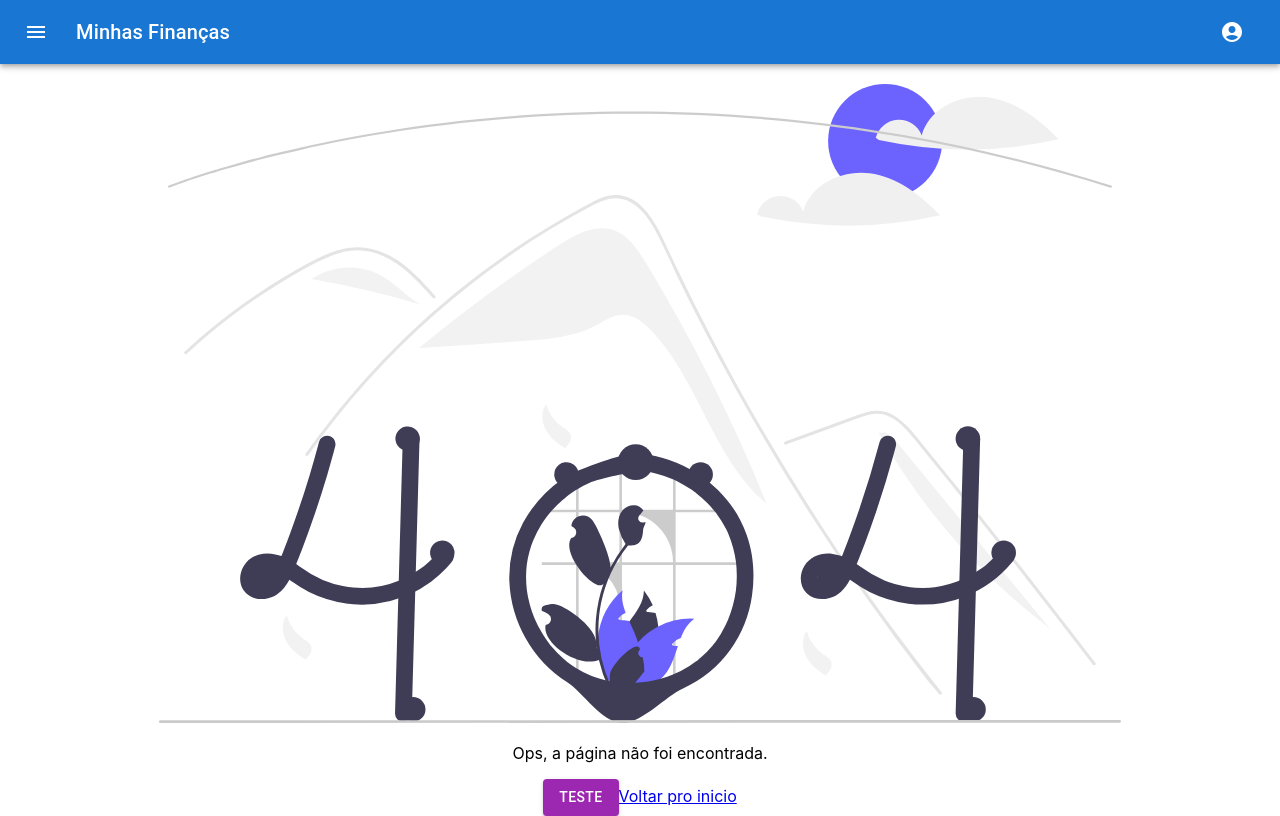
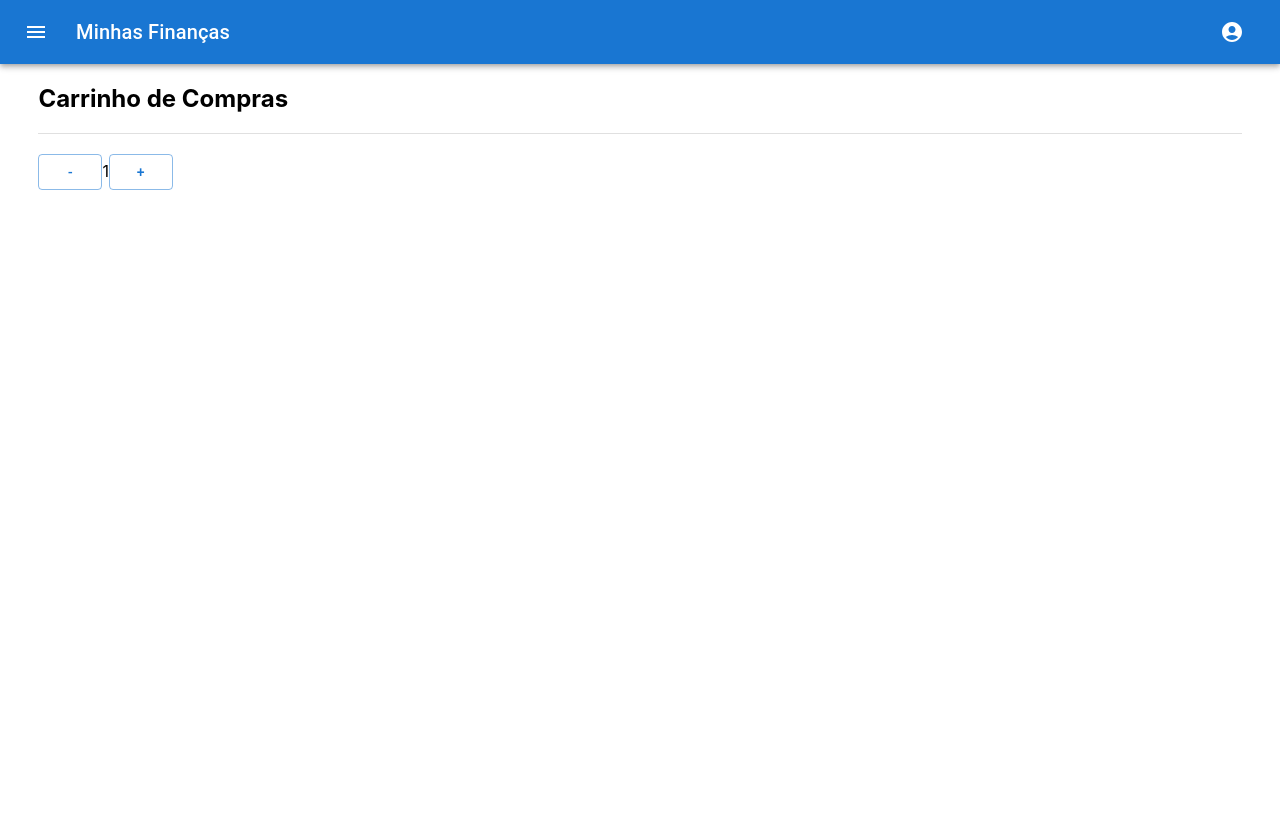
Before and after one commit to iwtrainingbr/app-front-10, a React (Create React App) app: page /carrinho in a window 1280 px wide. Built offline with nearby package versions, Linux system fonts and the light colour scheme.

Commit message:
Criando carrinho

```diff
--- a/src/App.js
+++ b/src/App.js
@@ -19,7 +19,7 @@ import Thiago from"./pages/Thiago";
 import Alessandro from "./pages/Alessandro";
 import AddMovement from "./pages/Movements/AddMovement";
 import ListMovements from "./pages/Movements/ListMovements";
-
+import Carrinho from "./pages/Carrinho";
 
 import "bootstrap";
 // import "bootstrap/dist/css/bootstrap.min.css";
@@ -48,6 +48,7 @@ export default function App() {
           <Route path="/alessandro" element={<Alessandro/>}/>
           <Route path="/movimentacoes/add" element={<AddMovement/>}/>
           <Route path="/movimentacoes" element={<ListMovements/>}/>
+          <Route path="/carrinho" element={<Carrinho/>}/>
           <Route path="/" element={<Home/>}/>
           <Route path="/*" element={<NotFound/>}/>
         </Routes>
--- /dev/null
+++ b/src/pages/Carrinho/index.js
@@ -0,0 +1,27 @@
+import {useState} from "react";
+import {Button, Divider} from "@mui/material";
+
+export default function Carrinho() {
+  const [quantity, setQuantity] = useState(1);
+
+  function add () {
+    setQuantity(quantity + 1);
+  }
+
+  function remove () {
+    setQuantity(quantity - 1);
+  }
+
+
+  return (
+    <div>
+      <h2>Carrinho de Compras</h2>
+      <Divider/>
+      <br/>
+
+      <Button onClick={remove} variant="outlined">-</Button>
+      {quantity}
+      <Button onClick={add} variant="outlined">+</Button>
+    </div>
+  )
+}
```
